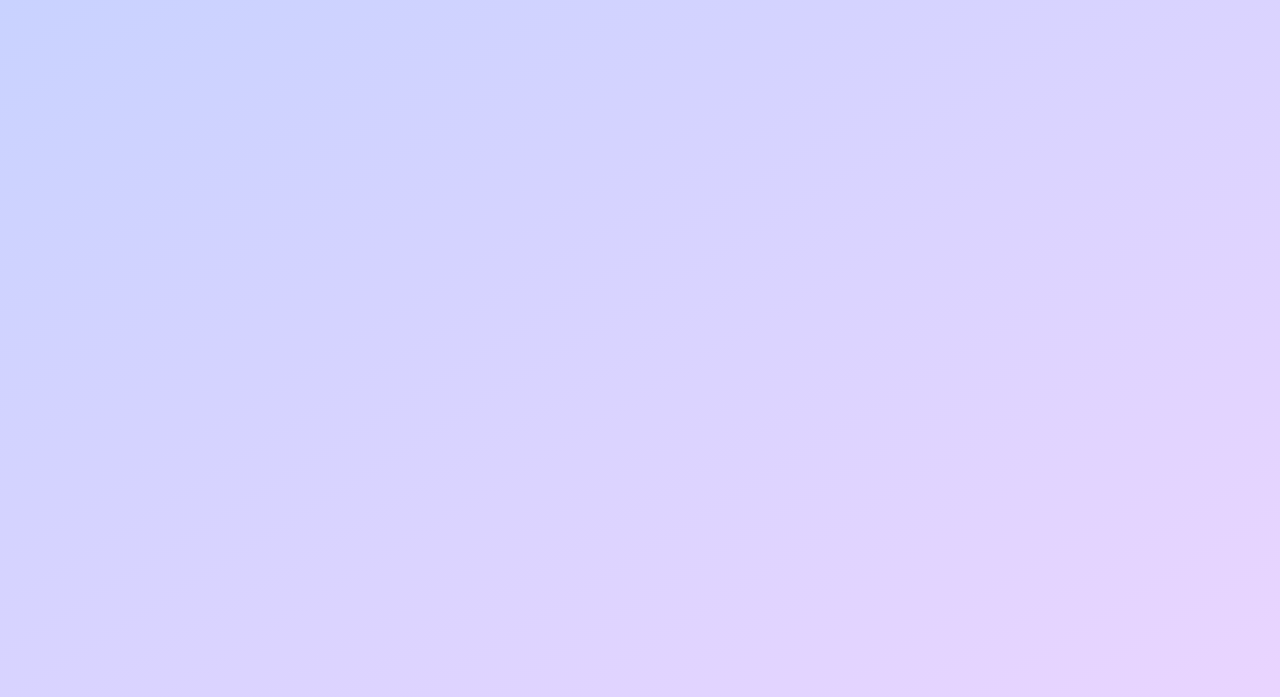
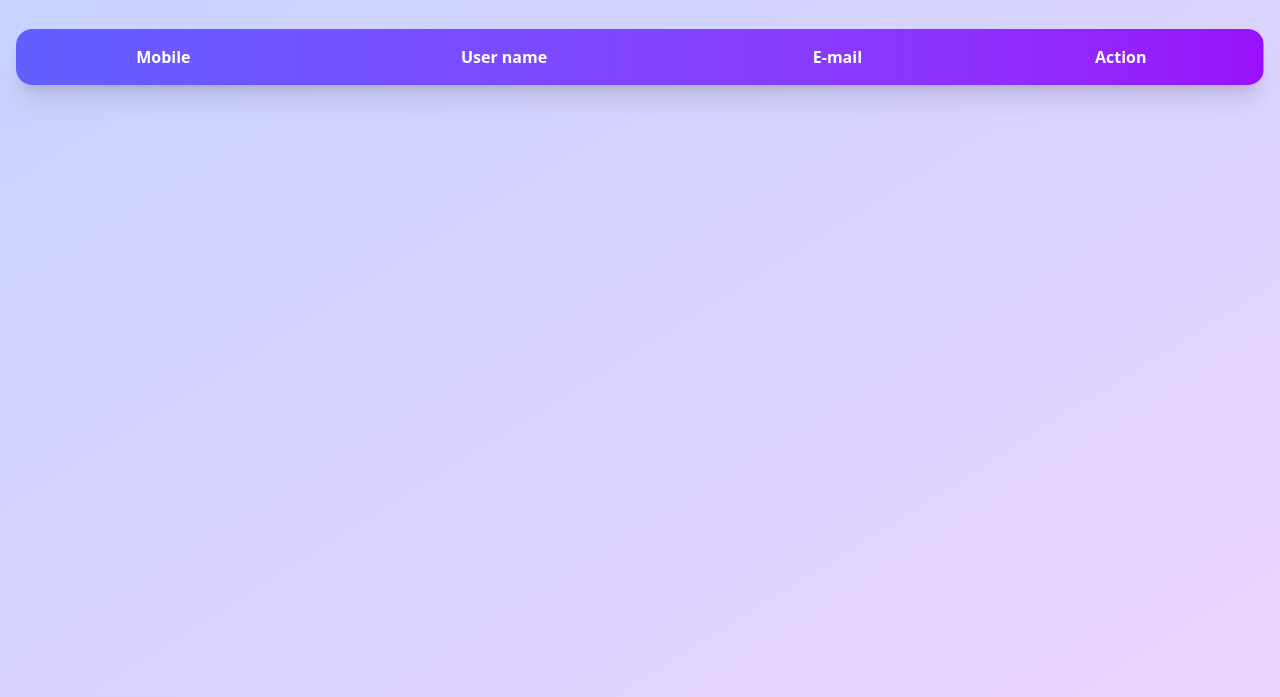
Before and after one commit to arnabdutta7066/Tailwind-table1, a plain HTML site: page index.html in a window 1280 px wide. Shown: the part 103-800 px from the top of the page. Drawn offline with nearby package versions, Linux system fonts and the light colour scheme.

Commit message:
create table section

```diff
--- a/index.html
+++ b/index.html
@@ -39,6 +39,36 @@
           </div>
         </div>
       </div>
+
+      <!-- end header -->
+
+      <!-- table contaier with shadow and rounded corners -->
+
+      <div
+        class="bg-white rounded-2xl shadow-xl overflow-hidden mb-8 border-purple-200"
+      >
+        <!-- table -->
+        <table class="w-full table-auto">
+          <thead>
+            <tr
+              class="bg-gradient-to-r from-indigo-500 to-purple-600 text-white"
+            >
+              <th class="px-6 py-4 text-lef fornt-semibold text-size-lg">
+                Mobile
+              </th>
+              <th class="px-6 py-4 text-lef fornt-semibold text-size-lg">
+                User name
+              </th>
+              <th class="px-6 py-4 text-lef fornt-semibold text-size-lg">
+                E-mail
+              </th>
+              <th class="px-6 py-4 text-lef fornt-semibold text-size-lg">
+                Action
+              </th>
+            </tr>
+          </thead>
+        </table>
+      </div>
     </div>
   </body>
 </html>
```
